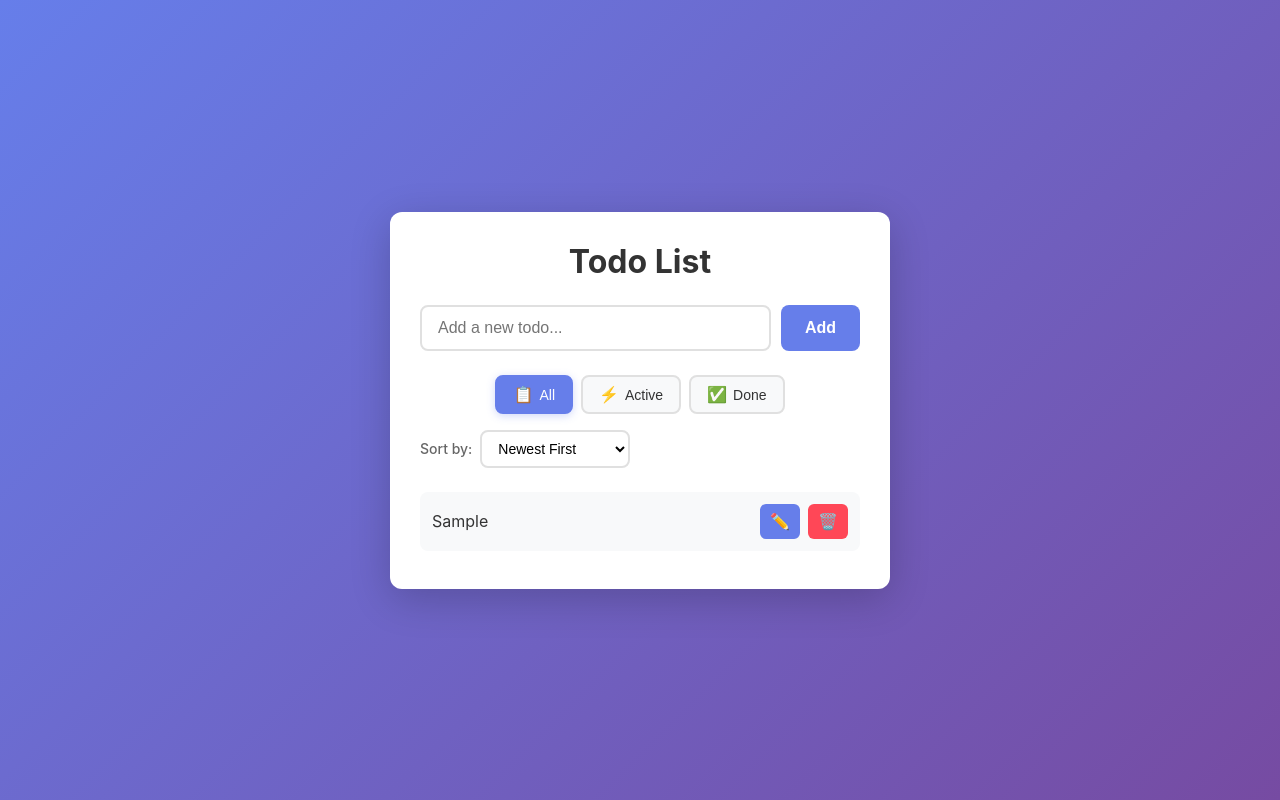
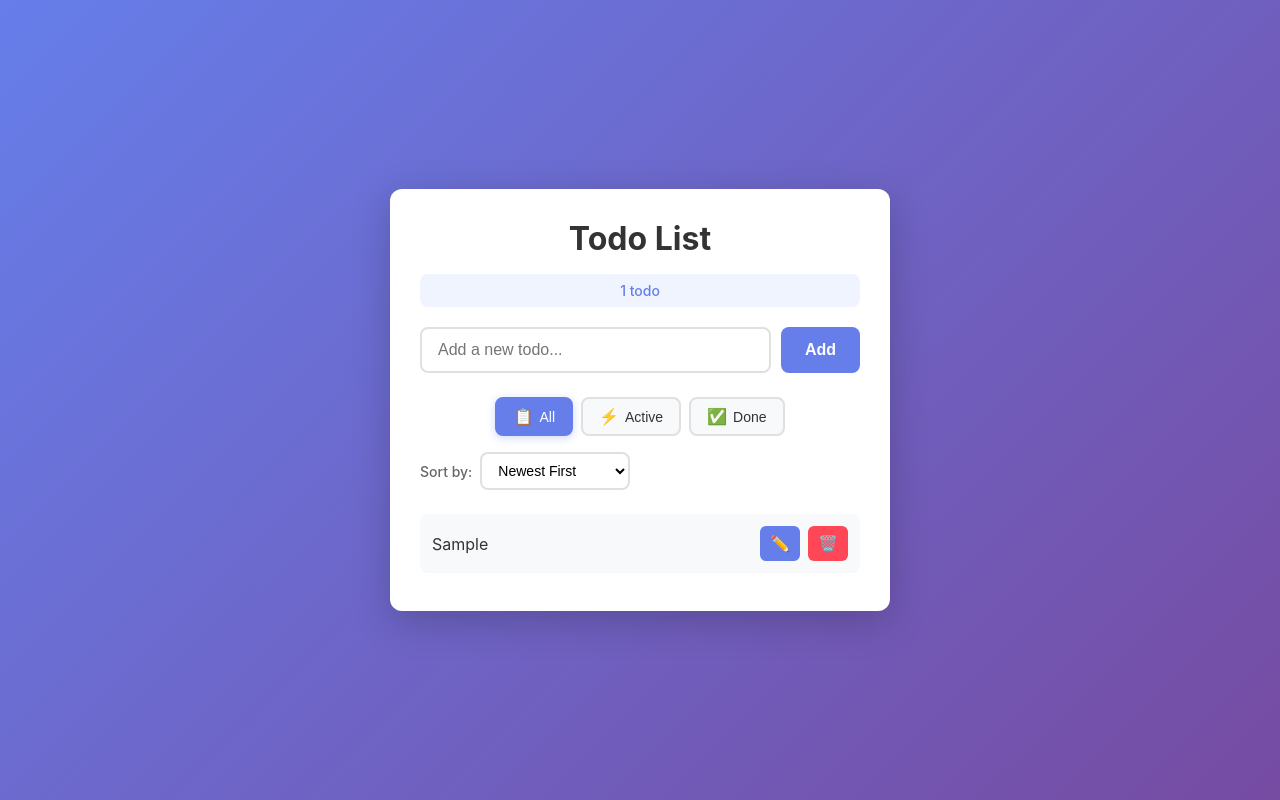
Before and after one commit to tetiana-kolomiiets/new-project, a React (Vite) app: page / in a window 1280 px wide. Both pictures are taken after typing "Sample" into the empty fields and a click on the button "Add". Built offline with nearby package versions, Linux system fonts and the light colour scheme.

Commit message:
new-feature 8

```diff
--- a/src/components/TodoApp.jsx
+++ b/src/components/TodoApp.jsx
@@ -3,6 +3,7 @@ import TodoInput from './TodoInput';
 import FilterTabs from './FilterTabs';
 import TodoList from './TodoList';
 import TodoSort from './TodoSort';
+import TodoCount from './TodoCount';
 import useLocalStorage from '../hooks/useLocalStorage';
 
 function App() {
@@ -107,6 +108,7 @@ function App() {
     <div className="app">
       <div className="container">
         <h1>Todo List</h1>
+        <TodoCount count={todos.length} />
         <TodoInput onAdd={addTodo} />
         <div className="controls-row">
           <FilterTabs filter={filter} onChange={setFilter} />
--- /dev/null
+++ b/src/components/TodoCount.jsx
@@ -0,0 +1,11 @@
+function TodoCount({ count }) {
+  if (count === 0) return null;
+
+  return (
+    <div className="todo-count">
+      {count} {count === 1 ? 'todo' : 'todos'}
+    </div>
+  );
+}
+
+export default TodoCount;
--- a/src/index.css
+++ b/src/index.css
@@ -31,9 +31,20 @@ body {
 
 h1 {
   color: #333;
-  margin-bottom: 24px;
+  margin-bottom: 16px;
   text-align: center;
   font-size: 32px;
+}
+
+.todo-count {
+  text-align: center;
+  color: #667eea;
+  font-size: 14px;
+  font-weight: 500;
+  margin-bottom: 20px;
+  padding: 8px;
+  background: #f0f4ff;
+  border-radius: 8px;
 }
 
 .input-container {
```
